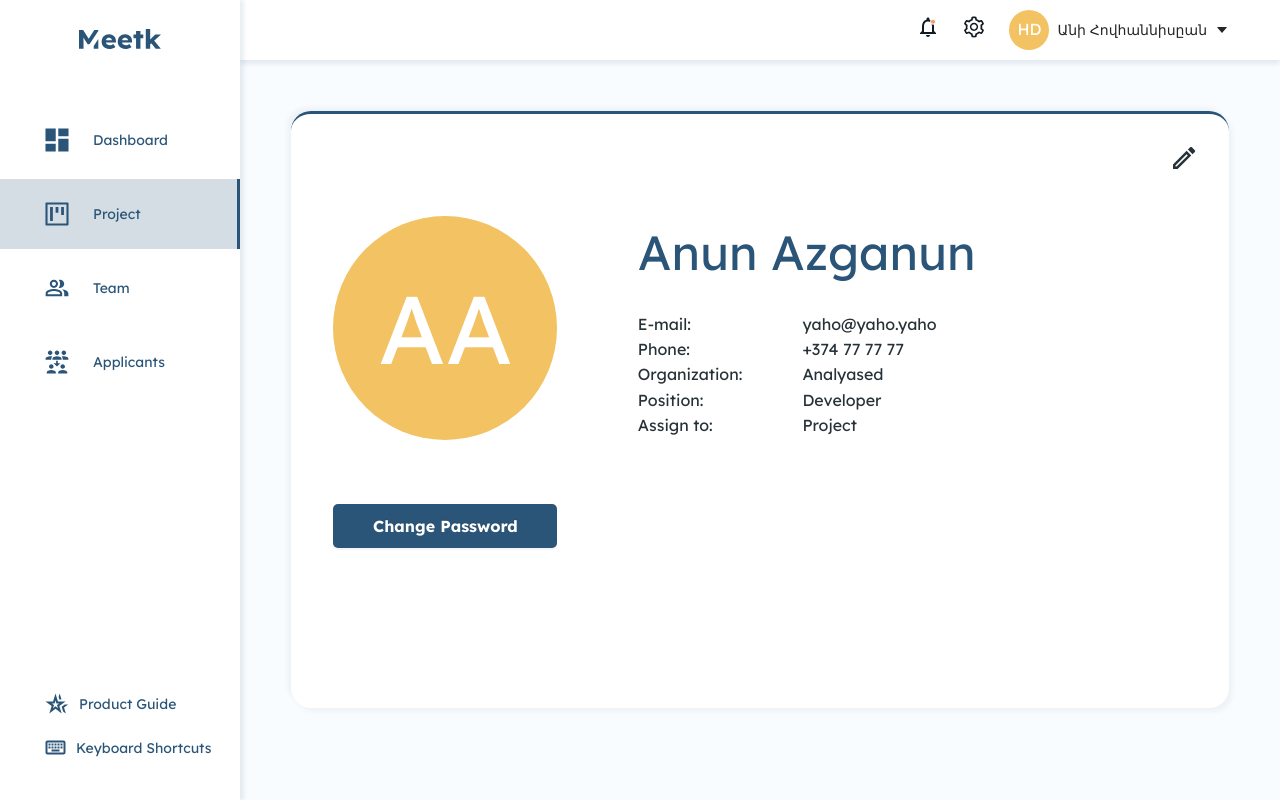
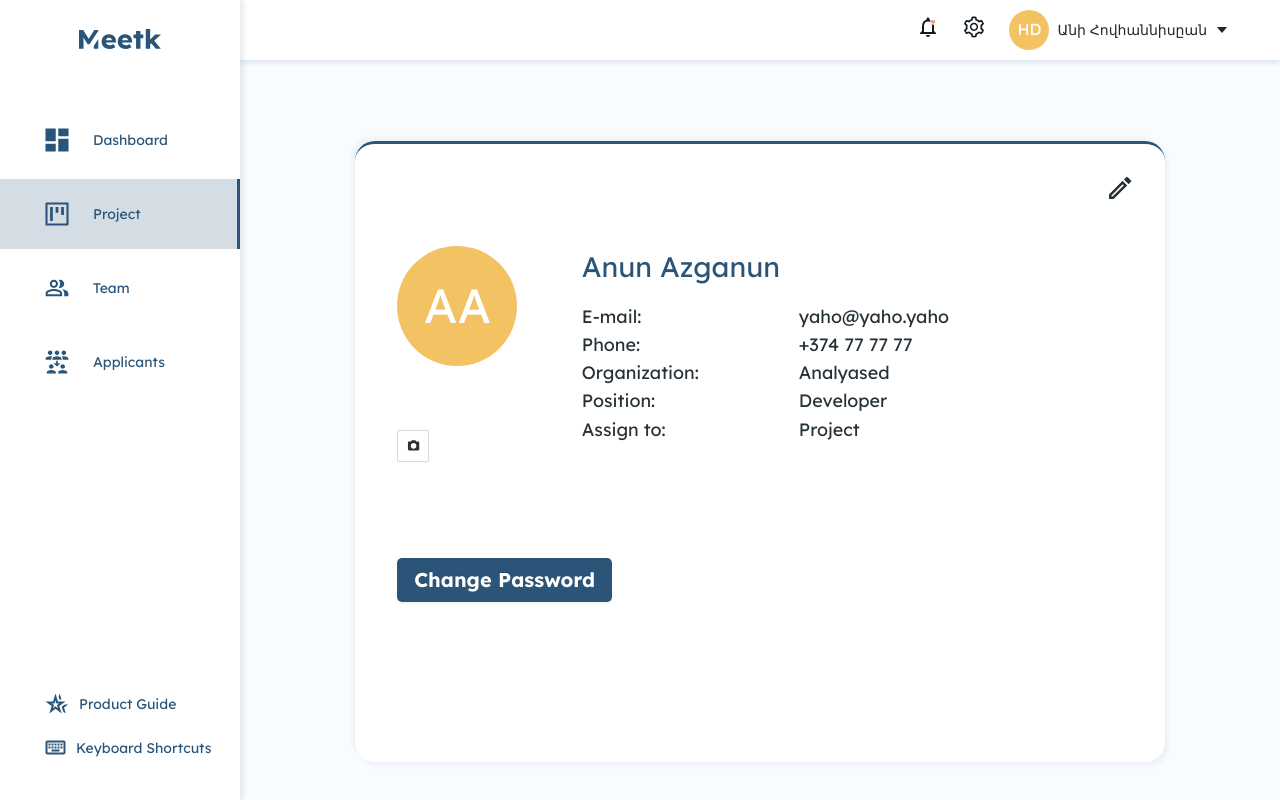
Before and after one commit to vlo111/kpi, a React (Create React App) app: page /user-profile in a window 1280 px wide. Built offline with nearby package versions, Linux system fonts and the light colour scheme.

Commit message:
user profile pages

```diff
--- a/src/components/Forms/UserProfile/index.tsx
+++ b/src/components/Forms/UserProfile/index.tsx
@@ -6,5 +6,5 @@ export const CreateTemplateContainer = styled(Form)`
     border-top: 3px solid var(--dark-border-ultramarine);
     box-shadow: var(--base-box-shadow);
     border-radius: 20px;
-    margin: 4vw 4vw 0px 4vw;
+    margin: 6.3vw 9vw 0px 9vw;
 `
--- a/src/components/Header/ChangePassword/index.tsx
+++ b/src/components/Header/ChangePassword/index.tsx
@@ -1,18 +1,38 @@
 import { Row, Col, Typography, Space } from 'antd'
+import styled from 'styled-components'
 import React from 'react'
 import { Form } from '../../../components/Forms/Form'
 import { Password } from '../../Forms/Input'
 import { AsnButton } from '../../Forms/Button'
 import { useNavigate } from 'react-router-dom'
-import { CreateTemplateContainer } from '../../Forms/UserProfile'
 
 const { Title } = Typography
+
+const CreateTemplateContainer = styled.div`
+  background:var(--white);
+    border-top: 3px solid var(--dark-border-ultramarine);
+    box-shadow: var(--base-box-shadow);
+    border-radius: 20px;
+    margin: 6.3vw 9vw 0px 9vw;
+  .ant-btn-icon-only{
+    border-radius: 50%;
+    position: absolute;
+    left: 86px;
+    top: 90px;
+    height: 23px;
+    width: 23px;
+    display: flex;
+    justify-content: center;
+    align-items: center;
+  }
+
+`
 
 const ChangePassword: React.FC = () => {
   const [form] = Form.useForm()
   const navigate = useNavigate()
   return (
-      <CreateTemplateContainer>
+    <CreateTemplateContainer>
         <Title level={4} style={{ color: 'var(--dark-1)', padding: '3vh 3vw' }}>Change Password</Title>
         <Row justify="center" align="middle" >
           <Col span={8}>
@@ -44,24 +64,38 @@ const ChangePassword: React.FC = () => {
               <Form.Item
                 name="Confirm New Password"
                 label="Confirm New Password"
-                rules={[{ required: true }, { min: 8 }, { max: 64 }]}
+                rules={[
+                  {
+                    required: true,
+                    message: 'Please confirm your password!'
+                  },
+                  ({ getFieldValue }) => ({
+                    async validator (_, value) {
+                      if (!value || getFieldValue('password') === value) {
+                        return await Promise.resolve()
+                      }
+                      return await Promise.reject(
+                        new Error('The two passwords that you entered do not match!')
+                      )
+                    }
+                  })
+                ]}
               >
                 <Password placeholder="Confirm New Password" />
               </Form.Item>
               </div>
               <Form.Item>
-                <Space style={{ display: 'flex', justifyContent: 'center', marginBottom: '9vh' }}>
+                <Space size={[40, 16]} style={{ display: 'flex', justifyContent: 'center', marginBottom: '9vh' }}>
                   <AsnButton onClick={() => navigate('/user-profile')}>Cancel</AsnButton>
-                  <AsnButton type="primary" htmlType="submit" style={{ width: 'clamp(14rem,17vw,24rem)' }}>
-                    Save changes
+                  <AsnButton type="primary" htmlType="submit" style={{ width: 'clamp(12.5rem,12vw,24rem)' }}>
+                    Set Password
                   </AsnButton>
                 </Space>
               </Form.Item>
             </Form>
           </Col>
         </Row>
-      </CreateTemplateContainer>
+        </CreateTemplateContainer>
   )
 }
-
 export default ChangePassword
--- a/src/components/Users/UserProfile/index.tsx
+++ b/src/components/Users/UserProfile/index.tsx
@@ -1,4 +1,4 @@
-import { Col, Row, Typography } from 'antd'
+import { Col, Row, Typography, Upload, Button } from 'antd'
 import { AsnButton } from '../../Forms/Button'
 import ManagerIcon from '../../ManagerIcon'
 import React, { useState } from 'react'
@@ -6,32 +6,93 @@ import EditProfile from '../EditUserProfile'
 import { AddManagerHandle } from '../../../types/project'
 import { useNavigate } from 'react-router-dom'
 import { ReactComponent as Edit } from '../../../assets/icons/edit.svg'
+import { ReactComponent as UploadUser } from '../../../assets/icons/upload.svg'
 import { CreateTemplateContainer } from '../../Forms/UserProfile'
 const { Title } = Typography
 
 const UserProfile: React.FC = () => {
-  const [isOpenCreateActivityModal, setIsOpenCreateActivityModal] = useState<boolean>(false)
+  const [isOpenCreateActivityModal, setIsOpenCreateActivityModal] =
+    useState<boolean>(false)
 
   const onEditedPublishProject: AddManagerHandle = () => {
     setIsOpenCreateActivityModal(true)
   }
   const navigate = useNavigate()
   return (
-    <CreateTemplateContainer >
-          <Col style={{ top: '4vh', marginLeft: 'auto', padding: '0 4vh', display: 'flex', justifyContent: 'end' }}> <a onClick={onEditedPublishProject}><Edit style={{ height: '24px', width: '24px' }}/></a></Col>
-        <Row style={{ marginTop: '9vh', paddingLeft: '3.3vw', justifyContent: 'space-between' }}>
+    <CreateTemplateContainer>
+      <Col
+        style={{
+          top: '4vh',
+          marginLeft: 'auto',
+          padding: '0 4vh',
+          display: 'flex',
+          justifyContent: 'end'
+        }}
+      >
+        {' '}
+        <a onClick={onEditedPublishProject}>
+          <Edit style={{ height: '24px', width: '24px' }} />
+        </a>
+      </Col>
+      <Row
+        style={{
+          marginTop: '9vh',
+          paddingLeft: '3.3vw'
+        }}
+      >
         <Col>
-            <Col>
-            <ManagerIcon letter="AA" color="#F3C262" width="clamp(14rem, 17vw, 24rem)" height='clamp(14rem, 17vw, 24rem)' marginBottom='8vh' fontSize='clamp(6rem,3vw,21rem)'/></Col>
-            <Col>
-            <AsnButton type="primary" onClick={() => navigate('/change-password-profile')} style={{ width: 'clamp(14rem,17vw,24rem)', marginBottom: '20vh' }}>Change Password</AsnButton></Col>
+          <Col >
+            <Upload>
+              <ManagerIcon
+                letter="AA"
+                color="#F3C262"
+                width="120px"
+                height="120px"
+                marginBottom="8vh"
+                fontSize="var(--large-hedline-font-size)"
+              />
+              <Button icon={<UploadUser />}></Button>
+            </Upload>
           </Col>
-          <Col style={{ width: '66%' }}>
-            <div >
-              <Title level={5} style={{ fontSize: 'clamp(1rem, 5vw, 3rem)', color: 'var(--dark-border-ultramarine)', fontWeight: 'var(--font-normal)' }} >Anun Azganun</Title>
-         <EditProfile isOpenCreateActivityModal={isOpenCreateActivityModal} setIsOpenCreateActivityModal={setIsOpenCreateActivityModal}/>
+          <Col style={{ paddingTop: '12vh' }}>
+            <AsnButton
+              type="primary"
+              onClick={() => navigate('/change-password-profile')}
+              style={{
+                width: 'clamp(13.4rem, 10vw, 21rem)',
+                marginBottom: '20vh',
+                fontSize: 'var(--headline-font-size)',
+                padding: '0'
+              }}
+            >
+              Change Password
+            </AsnButton>
+          </Col>
+        </Col>
+        <Col style={{ width: '66%', marginLeft: '-30px' }}>
+          <div>
+            <Title
+              level={5}
+              style={{
+                fontSize: 'clamp(1rem, 2.2vw, 3rem)',
+                color: 'var(--dark-border-ultramarine)',
+                fontWeight: 'var(--font-normal)'
+              }}
+            >
+              Anun Azganun
+            </Title>
+            <EditProfile
+              isOpenCreateActivityModal={isOpenCreateActivityModal}
+              setIsOpenCreateActivityModal={setIsOpenCreateActivityModal}
+            />
           </div>
-            <Row gutter={[60, 11]} style={{ color: 'var(--dark-2)', fontSize: ' clamp(1rem, 1.2vw, 3rem)' }}>
+          <Row
+            gutter={[100, 10]}
+            style={{
+              color: 'var(--dark-2)',
+              fontSize: 'clamp(1rem, 1.4vw, 9rem)'
+            }}
+          >
             <div>
               <Col>E-mail:</Col>
               <Col>Phone:</Col>
@@ -49,7 +110,7 @@ const UserProfile: React.FC = () => {
           </Row>
         </Col>
       </Row>
-      </CreateTemplateContainer >
+    </CreateTemplateContainer>
   )
 }
 
```
Also changed, not shown: src/components/ManagerIcon/index.tsx (+62 -0 lines), src/assets/icons/upload.svg (added). Lines whose indentation alone changed are shown as unchanged.
